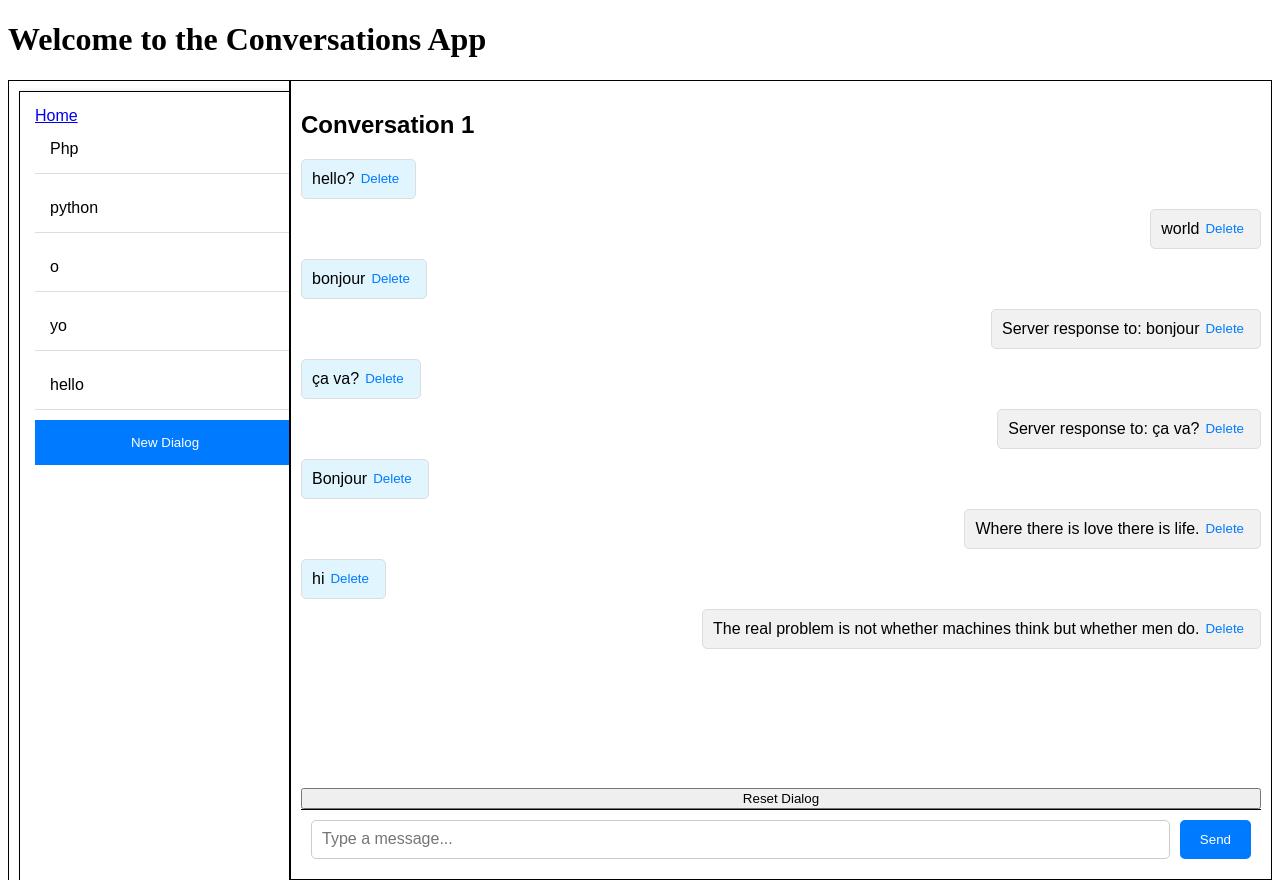
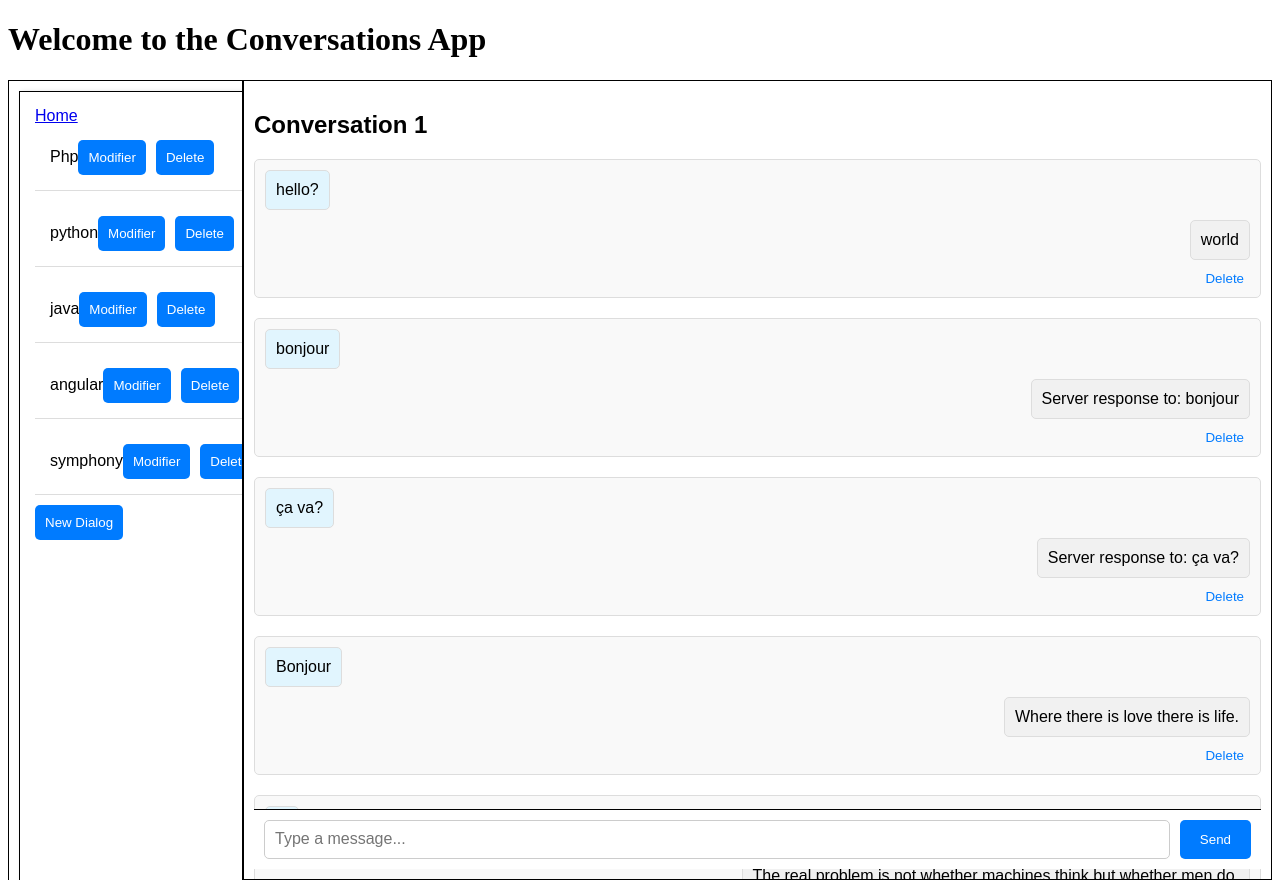
Before and after one commit to GermanBurdin1/conversation, a React (Vite) app: page / in a window 1280 px wide. Built offline with nearby package versions, Linux system fonts and the light colour scheme; data requests are answered from the project's data file.

Commit message:
changement du titre du chat

```diff
--- a/db.json
+++ b/db.json
@@ -43,25 +43,42 @@
         {
           "content": "The real problem is not whether machines think but whether men do.",
           "role": "assistant"
+        },
+        {
+          "content": "goodBye",
+          "role": "user"
+        },
+        {
+          "content": "Don't be dismayed by good-byes. A farewell is necessary before you can meet again. And meeting again, after moments or lifetimes, is certain for those who are friends.",
+          "role": "assistant"
         }
       ]
     },
     {
       "id": "2",
       "title": "python",
-      "messages": []
+      "messages": [
+        {
+          "content": "hi",
+          "role": "user"
+        },
+        {
+          "content": "The only true wisdom is in knowing you know nothing.",
+          "role": "assistant"
+        }
+      ]
     },
     {
       "id": "099b",
-      "title": "о"
+      "title": "java"
     },
     {
       "id": "7d92",
-      "title": "yo"
+      "title": "angular"
     },
     {
       "id": "2383",
-      "title": "hello"
+      "title": "symphony"
     }
   ]
 }
--- a/src/assets/App.css
+++ b/src/assets/App.css
@@ -40,20 +40,29 @@
   font-weight: bold;
 }
 
+.dialogList input {
+  flex-grow: 1;
+  padding: 10px;
+  margin-right: 10px;
+  border: 1px solid #ddd;
+  border-radius: 5px;
+}
+
 .dialogList button {
-  display: block; /* Делаем кнопку блочным элементом */
-  width: 100%;
-  padding: 15px;
+  padding: 10px;
   border: none;
-  background-color: #007bff; /* Фон кнопки */
-  color: white; /* Цвет текста кнопки */
+  background-color: #007bff;
+  color: white;
   cursor: pointer;
-  text-align: center; /* Центрируем текст внутри кнопки */
-  margin-top: 10px; /* Добавляем расстояние над кнопкой */
+  border-radius: 5px;
 }
 
 .dialogList button:hover {
-  background-color: #0056b3; /* Фон кнопки при наведении */
+  background-color: #0056b3;
+}
+
+.dialogList button + button {
+  margin-left: 10px;
 }
 
 /* Основная область мессенджера */
@@ -115,6 +124,33 @@
   color: #0056b3;
 }
 
+.message-pair {
+  display: flex;
+  flex-direction: column;
+  gap: 10px;
+  border: 1px solid #ddd;
+  padding: 10px;
+  margin-bottom: 10px;
+  border-radius: 5px;
+  background-color: #f9f9f9;
+}
+
+.message-pair .message {
+  margin: 0;
+}
+
+.message-pair button {
+  align-self: flex-end;
+  background-color: transparent;
+  border: none;
+  color: #007bff;
+  cursor: pointer;
+}
+
+.message-pair button:hover {
+  color: #0056b3;
+}
+
 /* Ввод сообщений */
 .inputMessage {
   height: 60px; /* Задаем фиксированную высоту для ввода сообщений */
--- a/src/components/Dialog.jsx
+++ b/src/components/Dialog.jsx
@@ -87,8 +87,8 @@ export default function Dialog({ id, messages, onDelete, onReset, onSend }) {
     }
   };
 
-  const handleDeleteMessage = (messageIndex) => {
-    onDelete(messageIndex);
+  const handleDeleteMessagePair = (index) => {
+    onDelete(index);
   };
 
   const handleResetMessages = () => {
@@ -100,10 +100,17 @@ export default function Dialog({ id, messages, onDelete, onReset, onSend }) {
       <h2>Conversation {id}</h2>
       <div className="messages">
         {localMessages.map((message, index) => (
-          <div key={index} className={`message ${message.role}`}>
-            {message.content}
-            <button onClick={() => handleDeleteMessage(index)}>Delete</button>
-          </div>
+          index % 2 === 0 && index + 1 < localMessages.length ? (
+            <div key={index} className="message-pair">
+              <div className={`message ${localMessages[index].role}`}>
+                {localMessages[index].content}
+              </div>
+              <div className={`message ${localMessages[index + 1].role}`}>
+                {localMessages[index + 1].content}
+              </div>
+              <button onClick={() => handleDeleteMessagePair(index)}>Delete</button>
+            </div>
+          ) : null
         ))}
       </div>
       <button onClick={handleResetMessages}>Reset Dialog</button>
--- a/src/components/DialogList.jsx
+++ b/src/components/DialogList.jsx
@@ -3,6 +3,8 @@ import { useState, useEffect } from 'react';
 export default function DialogList({ dialogs, setDialogs, onSelect, onCreateDialog }) {
   const [newDialogTitle, setNewDialogTitle] = useState('');
   const [isCreatingDialog, setIsCreatingDialog] = useState(false);
+  const [editingDialogId, setEditingDialogId] = useState(null);
+  const [editedTitle, setEditedTitle] = useState('');
 
   useEffect(() => {
     console.log('Fetching conversations'); // Лог начала запроса
@@ -65,6 +67,63 @@ export default function DialogList({ dialogs, setDialogs, onSelect, onCreateDial
     }
   };
 
+  const handleDeleteDialog = async (id) => {
+    try {
+      const response = await fetch(`http://localhost:5001/conversations/${id}`, {
+        method: 'DELETE',
+      });
+
+      if (response.ok) {
+        setDialogs((prevDialogs) => prevDialogs.filter(dialog => dialog.id !== id));
+      } else {
+        alert('Failed to delete conversation');
+      }
+    } catch (error) {
+      console.error('Error deleting conversation:', error);
+    }
+  };
+
+  const handleEditDialogTitle = async (id, newTitle) => {
+    if (newTitle.trim() === "") {
+      alert("Dialog title cannot be empty");
+      return;
+    }
+    try {
+      const response = await fetch(`http://localhost:5001/conversations/${id}`, {
+        method: 'PATCH',
+        headers: {
+          'Content-Type': 'application/json'
+        },
+        body: JSON.stringify({ title: newTitle })
+      });
+
+      if (response.ok) {
+        setDialogs((prevDialogs) => prevDialogs.map(dialog =>
+          dialog.id === id ? { ...dialog, title: newTitle } : dialog
+        ));
+        setEditingDialogId(null);
+      } else {
+        alert('Failed to edit conversation title');
+      }
+    } catch (error) {
+      console.error('Error editing conversation title:', error);
+    }
+  };
+
+  const handleEditClick = (id, title) => {
+    setEditingDialogId(id);
+    setEditedTitle(title);
+  };
+
+  const handleCancelEdit = () => {
+    setEditingDialogId(null);
+    setEditedTitle('');
+  };
+
+  const handleSaveEdit = (id) => {
+    handleEditDialogTitle(id, editedTitle);
+  };
+
   return (
     <div className="dialogList">
       <a href="/">Home</a>
@@ -72,7 +131,35 @@ export default function DialogList({ dialogs, setDialogs, onSelect, onCreateDial
         console.log('Generating link for dialog:', dialog.id); // Лог ID диалога
         return (
           <div key={dialog.id} onClick={() => onSelect(dialog.id)}>
-            {dialog.title}
+            {editingDialogId === dialog.id ? (
+              <>
+                <input
+                  type="text"
+                  value={editedTitle}
+                  onChange={(e) => setEditedTitle(e.target.value)}
+                />
+                <button onClick={(e) => {
+                  e.stopPropagation();
+                  handleSaveEdit(dialog.id);
+                }}>Sauvegarder les changements</button>
+                <button onClick={(e) => {
+                  e.stopPropagation();
+                  handleCancelEdit();
+                }}>Annuler</button>
+              </>
+            ) : (
+              <>
+                <span>{dialog.title}</span>
+                <button onClick={(e) => {
+                  e.stopPropagation();
+                  handleEditClick(dialog.id, dialog.title);
+                }}>Modifier</button>
+                <button onClick={(e) => {
+                  e.stopPropagation();
+                  handleDeleteDialog(dialog.id);
+                }}>Delete</button>
+              </>
+            )}
           </div>
         );
       })}
--- a/src/components/Home.jsx
+++ b/src/components/Home.jsx
@@ -34,10 +34,10 @@ const Home = () => {
     console.log('Selected dialog id:', id); // Лог выбора диалога
   };
 
-  const handleDeleteMessage = (messageIndex) => {
+  const handleDeleteMessagePair = (messageIndex) => {
     setDialogs((prevDialogs) => {
       const newDialogs = prevDialogs.map(dialog =>
-        dialog.id === activeDialogId ? { ...dialog, messages: dialog.messages.filter((_, i) => i !== messageIndex) } : dialog
+        dialog.id === activeDialogId ? { ...dialog, messages: dialog.messages.filter((_, i) => i !== messageIndex && i !== messageIndex + 1) } : dialog
       );
       return newDialogs;
     });
@@ -76,7 +76,7 @@ const Home = () => {
           <Dialog
             id={activeDialogId}
             messages={dialogs.find(dialog => dialog.id === activeDialogId)?.messages || []}
-            onDelete={handleDeleteMessage}
+            onDelete={handleDeleteMessagePair}
             onReset={handleResetDialog}
             onSend={handleSend} // Передаем handleSend в компонент Dialog
           />
```
